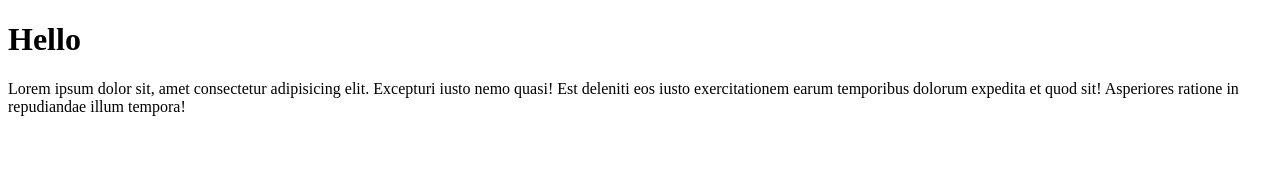
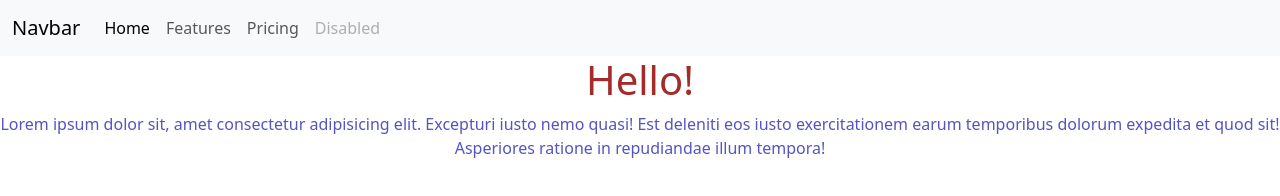
Before and after one commit to Ekaterina696/developer2024, a plain HTML site: page index.html in a window 1280 px wide. Drawn offline with nearby package versions, Linux system fonts and the light colour scheme.

Commit message:
add content and style

```diff
--- a/index.html
+++ b/index.html
@@ -5,9 +5,39 @@
     <meta name="viewport" content="width=device-width, initial-scale=1.0">
     <title>Document</title>
     <link rel="stylesheet" href="style.css">
+    <link href="https://cdn.jsdelivr.net/npm/bootstrap@5.3.3/dist/css/bootstrap.min.css" rel="stylesheet"
+        integrity="sha384-QWTKZyjpPEjISv5WaRU9OFeRpok6YctnYmDr5pNlyT2bRjXh0JMhjY6hW+ALEwIH" crossorigin="anonymous">
 </head>
 <body>
-    <h1>Hello</h1>
-    <p>Lorem ipsum dolor sit, amet consectetur adipisicing elit. Excepturi iusto nemo quasi! Est deleniti eos iusto exercitationem earum temporibus dolorum expedita et quod sit! Asperiores ratione in repudiandae illum tempora!</p>
+    <nav class="navbar navbar-expand-lg bg-body-tertiary">
+        <div class="container-fluid">
+            <a class="navbar-brand" href="#">Navbar</a>
+            <button class="navbar-toggler" type="button" data-bs-toggle="collapse" data-bs-target="#navbarNav"
+                aria-controls="navbarNav" aria-expanded="false" aria-label="Toggle navigation">
+                <span class="navbar-toggler-icon"></span>
+            </button>
+            <div class="collapse navbar-collapse" id="navbarNav">
+                <ul class="navbar-nav">
+                    <li class="nav-item">
+                        <a class="nav-link active" aria-current="page" href="#">Home</a>
+                    </li>
+                    <li class="nav-item">
+                        <a class="nav-link" href="#">Features</a>
+                    </li>
+                    <li class="nav-item">
+                        <a class="nav-link" href="#">Pricing</a>
+                    </li>
+                    <li class="nav-item">
+                        <a class="nav-link disabled" aria-disabled="true">Disabled</a>
+                    </li>
+                </ul>
+            </div>
+        </div>
+    </nav>
+
+    <div>
+        <h1 class="heading">Hello!</h1>
+        <p class="text">Lorem ipsum dolor sit, amet consectetur adipisicing elit. Excepturi iusto nemo quasi! Est deleniti eos iusto exercitationem earum temporibus dolorum expedita et quod sit! Asperiores ratione in repudiandae illum tempora!</p>
+    </div>
 </body>
 </html>
--- a/style.css
+++ b/style.css
@@ -0,0 +1,14 @@
+* {
+    margin: 0;
+    padding: 0;
+}
+
+.heading {
+    text-align: center;
+    color: brown;
+}
+
+.text {
+    color: rgb(84, 84, 194);
+    text-align: center;
+}
```
